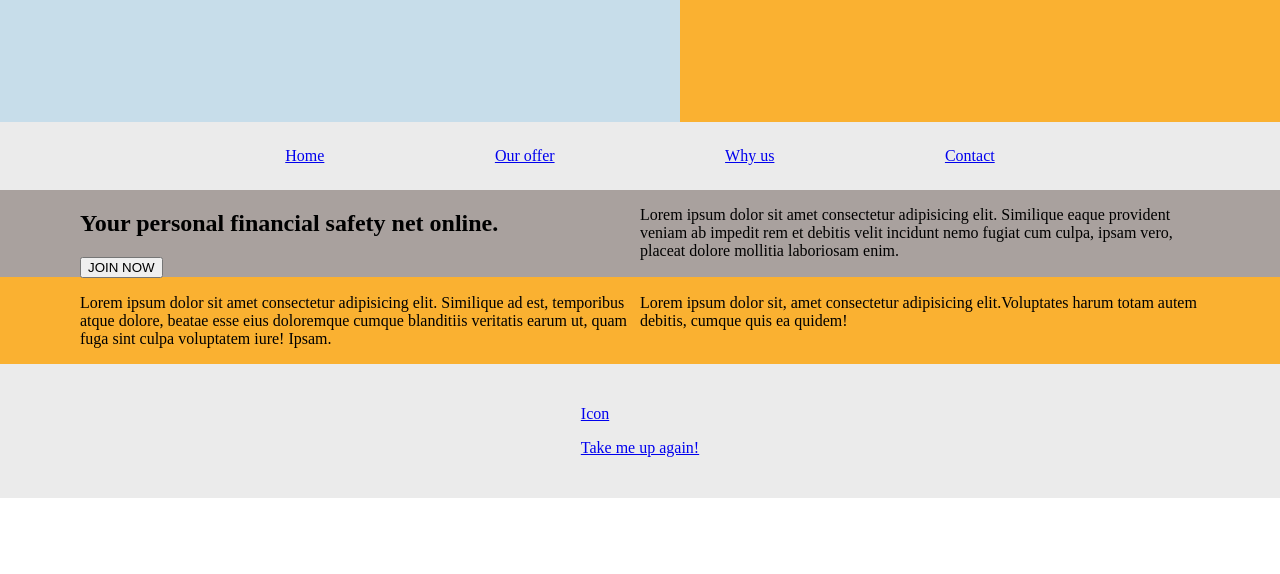
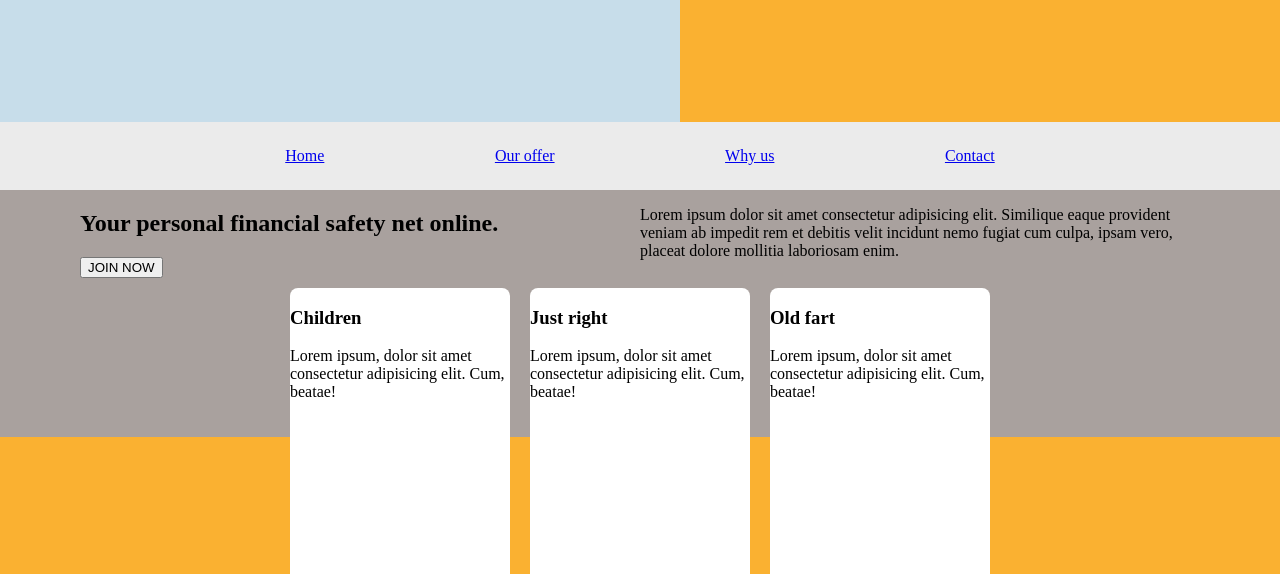
Before and after one commit to iths-janna-dahlberg/projekt-1-insurance-master, a plain HTML site: page index.html in a window 1280 px wide. Shown: the part 378-952 px from the top of the page. Before the commit the page ends 876 px from the top, so only its background shows below. Drawn offline with Linux system fonts and the light colour scheme.

Commit message:
continued css

```diff
--- a/css/style.css
+++ b/css/style.css
@@ -64,3 +64,21 @@ main:first-of-type article {
 main > article > p {
     width: 50%;
 }
+
+.card-article {
+    display: flex;
+    justify-content: space-around;
+
+}
+
+.card {
+    background-color: white;
+    width: 220px;
+    height: 300px;
+    margin: 10px;
+    border-radius: 0.5rem;
+}
+
+.child-box {
+    background-color: #c7ddea;
+}
--- a/index.html
+++ b/index.html
@@ -58,9 +58,27 @@
 
             <article class="card-article">
 
-                <div class="card"></div>
-                <div class="card"></div>
-                <div class="card"></div>
+                <div class="card">
+                    <div class="child-box">
+
+                    </div>
+                    <h3>Children</h3>
+                    <p>Lorem ipsum, dolor sit amet consectetur adipisicing elit. Cum, beatae!</p>
+                </div>
+                <div class="card">
+                    <div class="just-box">
+
+                    </div>
+                    <h3>Just right</h3>
+                    <p>Lorem ipsum, dolor sit amet consectetur adipisicing elit. Cum, beatae!</p>
+                </div>
+                <div class="card">
+                    <div class="fart-box">
+
+                    </div>
+                    <h3>Old fart</h3>
+                    <p>Lorem ipsum, dolor sit amet consectetur adipisicing elit. Cum, beatae!</p>
+                </div>
 
             </article>
 
```
